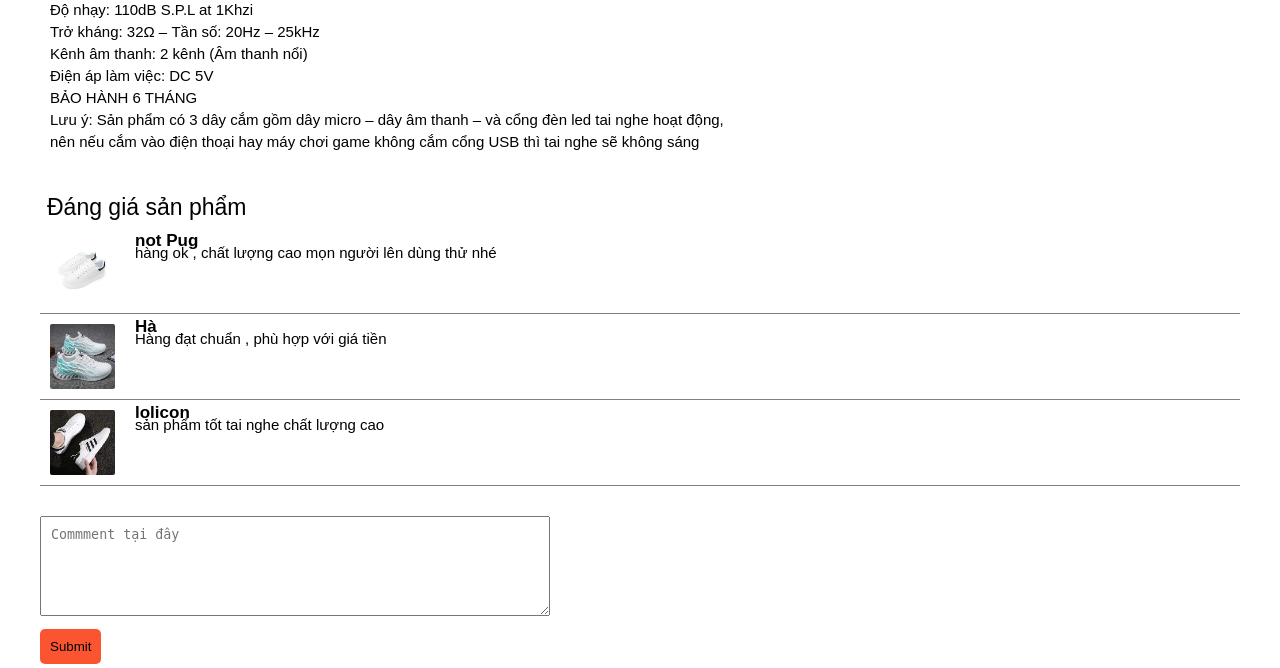
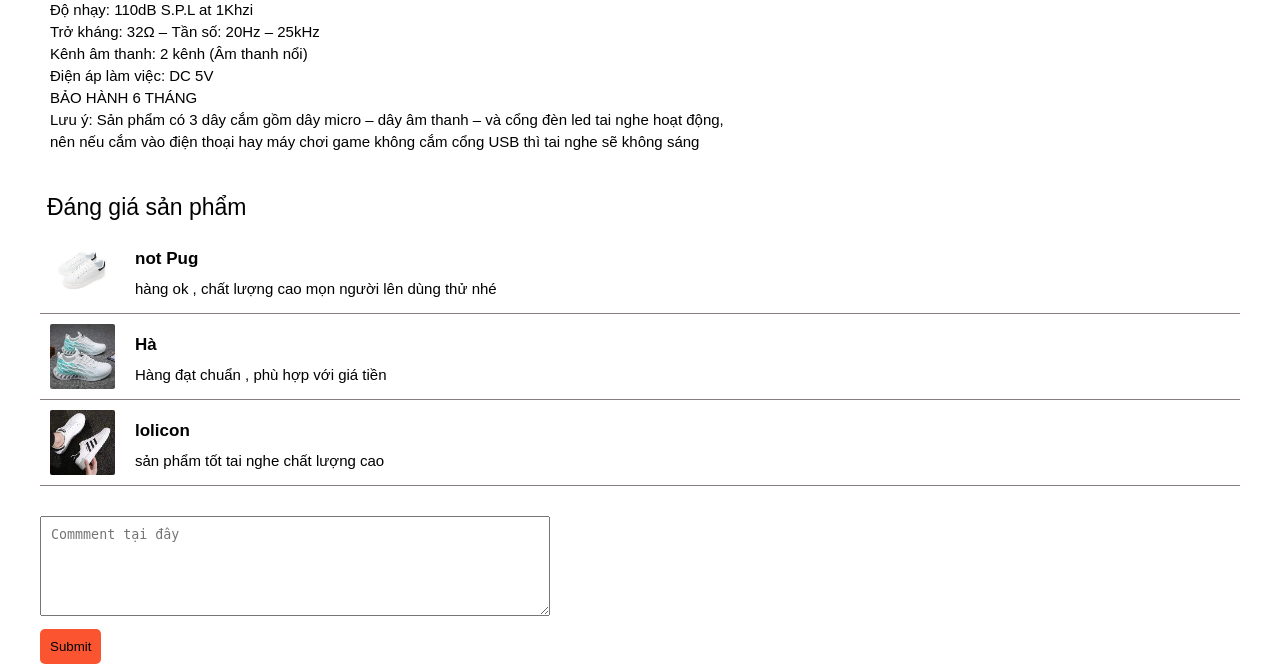
Before and after one commit to d101ak11/web, a PHP site: page /php/dep.php in a window 1280 px wide. Shown: the part 1111-1779 px from the top of the page. Run offline with PHP 8.4, Linux system fonts and the light colour scheme; some libraries are stand-ins or nearby versions.

Commit message:
Update cmt.css

```diff
--- a/css/cmt.css
+++ b/css/cmt.css
@@ -36,7 +36,5 @@
 
 #cmt h3{
     font-size: 17px;
-    line-height: 6px;
+    padding: 11px 0px;
 }
-#cmt h3{
-}
```
